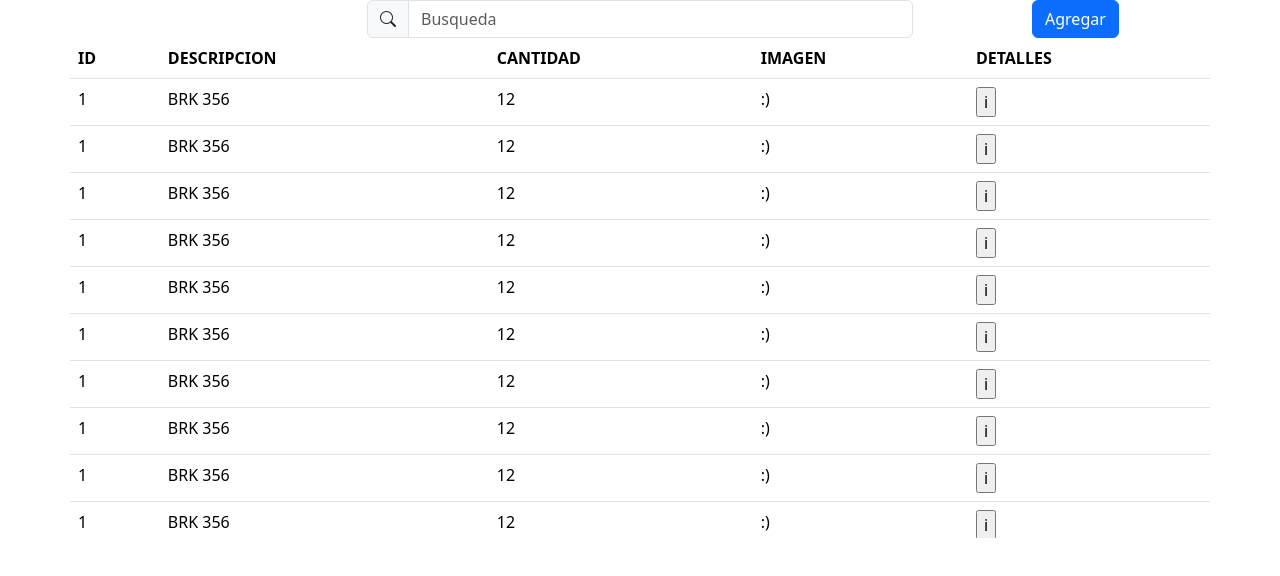
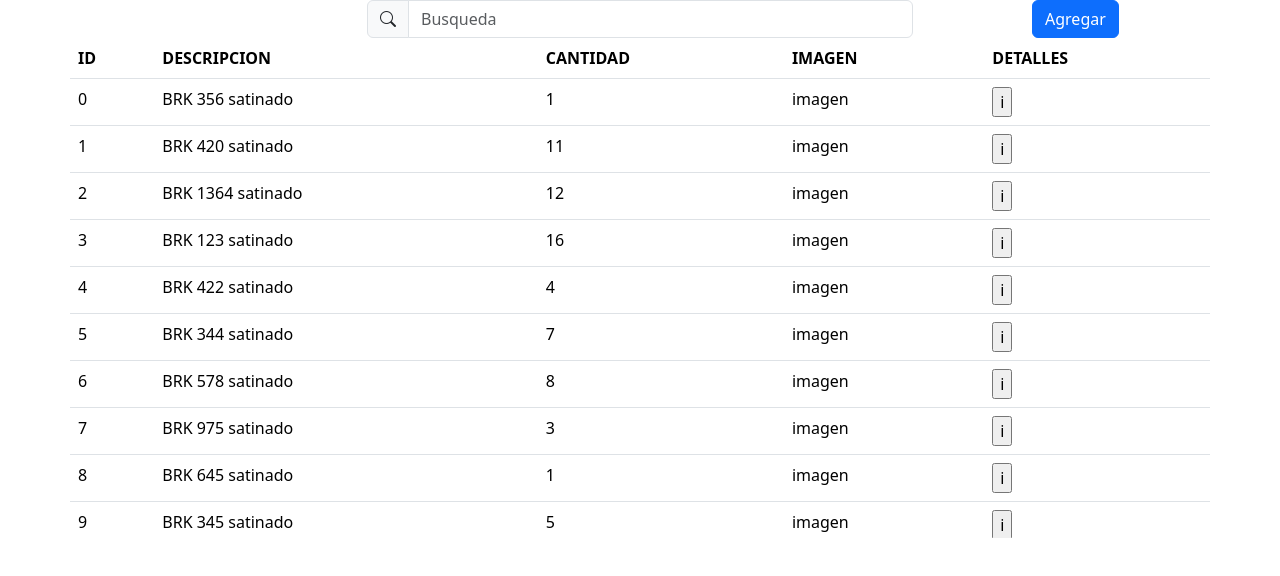
Before and after one commit to AaronBJ/DevOpsBYG, a Vue app in the folder ByGUI/: page / in a window 1280 px wide. Shown: the top 576 px of the page. Built offline with nearby package versions, Linux system fonts and the light colour scheme.

Commit message:
se agrego datos falsos para ver que el funcionamiento de la tabla sea optimo

```diff
--- a/ByGUI/index.html
+++ b/ByGUI/index.html
@@ -13,4 +13,9 @@
     <div id="app"></div>
     <script type="module" src="/src/main.ts"></script>
   </body>
+
+<script src="public/js/inventoryMockData.js"></script>
+
+<script src="public/js/mockData.js"></script>
+
 </html>
--- a/ByGUI/package.json
+++ b/ByGUI/package.json
@@ -15,6 +15,7 @@
     "lint": "eslint . --fix --cache"
   },
   "dependencies": {
+    "axios": "^1.13.2",
     "bootstrap-icons": "^1.13.1",
     "vue": "^3.5.26"
   },
--- /dev/null
+++ b/ByGUI/public/js/inventoryMockData.js
@@ -0,0 +1,28 @@
+class InventoryModel {
+  ID = 0
+  DESCRIPTION = ''
+  QUANTITY = 0
+  IMAGE = ''
+
+  constructor(ID, DESCRIPTION, QUANTITY, IMAGE) {
+    this.ID = ID;
+    this.DESCRIPTION = DESCRIPTION;
+    this.QUANTITY = QUANTITY;
+    this.IMAGE = IMAGE;
+  }
+
+
+
+}
+
+var inventoryMockDataRecords = [];
+inventoryMockDataRecords.push(new InventoryModel(0, "BRK 356 satinado", 1, "imagen"));
+inventoryMockDataRecords.push(new InventoryModel(1, "BRK 420 cromado", 4, "imagen"));
+inventoryMockDataRecords.push(new InventoryModel(2, "BRK 1364 negro", 9, "imagen"));
+inventoryMockDataRecords.push(new InventoryModel(3, "BRK 1290 cromado", 5, "imagen"));
+inventoryMockDataRecords.push(new InventoryModel(4, "BRK 670 negro", 7, "imagen"));
+inventoryMockDataRecords.push(new InventoryModel(5, "GLR 612 satinado", 3, "imagen"));
+inventoryMockDataRecords.push(new InventoryModel(6, "GLR 560 satinado", 1, "imagen"));
+inventoryMockDataRecords.push(new InventoryModel(7, "GLR 290 cromado", 10, "imagen"));
+inventoryMockDataRecords.push(new InventoryModel(8, "BRK 570 satinado", 12, "imagen"));
+inventoryMockDataRecords.push(new InventoryModel(9, "GLR 420 negro", 19, "imagen"));
--- /dev/null
+++ b/ByGUI/public/js/mockData.js
@@ -0,0 +1,4 @@
+var isTestingMode = true;
+if (isTestingMode) {
+  alert("Esta en modo de prueba: Datos falsos");
+}
--- a/ByGUI/src/Storage.vue
+++ b/ByGUI/src/Storage.vue
@@ -1,4 +1,37 @@
 <script setup lang="ts">
+  var inventoryData: InventoryModel [] = [];
+
+  var isTestingMode = true;
+
+  interface InventoryModel {
+    ID: number,
+    DESCRIPTION: string,
+    QUANTITY: number,
+    IMAGE: string,
+  }
+  if (isTestingMode) {
+    alert("Esta en modo de prueba: Datos falsos");
+
+    const inventoryMockDataRecords: InventoryModel[] = [];
+    inventoryMockDataRecords.push({ ID:0, DESCRIPTION: "BRK 356 satinado",QUANTITY: 1,IMAGE: "imagen"});
+    inventoryMockDataRecords.push({ ID:1, DESCRIPTION: "BRK 420 satinado",QUANTITY: 11,IMAGE: "imagen"});
+    inventoryMockDataRecords.push({ ID:2, DESCRIPTION: "BRK 1364 satinado",QUANTITY: 12,IMAGE: "imagen"});
+    inventoryMockDataRecords.push({ ID:3, DESCRIPTION: "BRK 123 satinado",QUANTITY: 16,IMAGE: "imagen"});
+    inventoryMockDataRecords.push({ ID:4, DESCRIPTION: "BRK 422 satinado",QUANTITY: 4,IMAGE: "imagen"});
+    inventoryMockDataRecords.push({ ID:5, DESCRIPTION: "BRK 344 satinado",QUANTITY: 7,IMAGE: "imagen"});
+    inventoryMockDataRecords.push({ ID:6, DESCRIPTION: "BRK 578 satinado",QUANTITY: 8,IMAGE: "imagen"});
+    inventoryMockDataRecords.push({ ID:7, DESCRIPTION: "BRK 975 satinado",QUANTITY: 3,IMAGE: "imagen"});
+    inventoryMockDataRecords.push({ ID:8, DESCRIPTION: "BRK 645 satinado",QUANTITY: 1,IMAGE: "imagen"});
+    inventoryMockDataRecords.push({ ID:9, DESCRIPTION: "BRK 345 satinado",QUANTITY: 5,IMAGE: "imagen"});
+    inventoryMockDataRecords.push({ ID:10, DESCRIPTION: "BRK 6654 satinado",QUANTITY: 9,IMAGE: "imagen"});
+    inventoryMockDataRecords.push({ ID:11, DESCRIPTION: "BRK 653 satinado",QUANTITY: 3,IMAGE: "imagen"});
+    inventoryMockDataRecords.push({ ID:12, DESCRIPTION: "BRK 436 satinado",QUANTITY: 2,IMAGE: "imagen"});
+    inventoryMockDataRecords.push({ ID:13, DESCRIPTION: "BRK 834 satinado",QUANTITY: 8,IMAGE: "imagen"});
+
+    inventoryData = inventoryMockDataRecords;
+  }
+
+
 </script>
 
 <template>
@@ -31,235 +64,16 @@
         </thead>
 
         <tbody>
-          <tr>
-            <td> 1 </td>
-            <td> BRK 356 </td>
-            <td> 12 </td>
-            <td> :) </td>
+          <tr v-for="item in inventoryData ">
+            <td> {{item.ID}} </td>
+            <td> {{item.DESCRIPTION}}</td>
+            <td> {{item.QUANTITY}} </td>
+            <td> {{item.IMAGE}} </td>
             <td>
               <input type="button" value="i" />
             </td>
           </tr>
 
-          <tr>
-            <td> 1 </td>
-            <td> BRK 356 </td>
-            <td> 12 </td>
-            <td> :) </td>
-            <td>
-              <input type="button" value="i" />
-            </td>
-          </tr>
-
-          <tr>
-            <td> 1 </td>
-            <td> BRK 356 </td>
-            <td> 12 </td>
-            <td> :) </td>
-            <td>
-              <input type="button" value="i" />
-            </td>
-          </tr>
-
-          <tr>
-            <td> 1 </td>
-            <td> BRK 356 </td>
-            <td> 12 </td>
-            <td> :) </td>
-            <td>
-              <input type="button" value="i" />
-            </td>
-          </tr>
-
-          <tr>
-            <td> 1 </td>
-            <td> BRK 356 </td>
-            <td> 12 </td>
-            <td> :) </td>
-            <td>
-              <input type="button" value="i" />
-            </td>
-          </tr>
-
-          <tr>
-            <td> 1 </td>
-            <td> BRK 356 </td>
-            <td> 12 </td>
-            <td> :) </td>
-            <td>
-              <input type="button" value="i" />
-            </td>
-          </tr>
-
-          <tr>
-            <td> 1 </td>
-            <td> BRK 356 </td>
-            <td> 12 </td>
-            <td> :) </td>
-            <td>
-              <input type="button" value="i" />
-            </td>
-          </tr>
-
-          <tr>
-            <td> 1 </td>
-            <td> BRK 356 </td>
-            <td> 12 </td>
-            <td> :) </td>
-            <td>
-              <input type="button" value="i" />
-            </td>
-          </tr>
-
-          <tr>
-            <td> 1 </td>
-            <td> BRK 356 </td>
-            <td> 12 </td>
-            <td> :) </td>
-            <td>
-              <input type="button" value="i" />
-            </td>
-          </tr>
-
-          <tr>
-            <td> 1 </td>
-            <td> BRK 356 </td>
-            <td> 12 </td>
-            <td> :) </td>
-            <td>
-              <input type="button" value="i" />
-            </td>
-          </tr>
-
-          <tr>
-            <td> 1 </td>
-            <td> BRK 356 </td>
-            <td> 12 </td>
-            <td> :) </td>
-            <td>
-              <input type="button" value="i" />
-            </td>
-          </tr>
-
-          <tr>
-            <td> 1 </td>
-            <td> BRK 356 </td>
-            <td> 12 </td>
-            <td> :) </td>
-            <td>
-              <input type="button" value="i" />
-            </td>
-          </tr>
-
-          <tr>
-            <td> 1 </td>
-            <td> BRK 356 </td>
-            <td> 12 </td>
-            <td> :) </td>
-            <td>
-              <input type="button" value="i" />
-            </td>
-          </tr>
-
-          <tr>
-            <td> 1 </td>
-            <td> BRK 356 </td>
-            <td> 12 </td>
-            <td> :) </td>
-            <td>
-              <input type="button" value="i" />
-            </td>
-          </tr>
-
-          <tr>
-            <td> 1 </td>
-            <td> BRK 356 </td>
-            <td> 12 </td>
-            <td> :) </td>
-            <td>
-              <input type="button" value="i" />
-            </td>
-          </tr>
-
-          <tr>
-            <td> 1 </td>
-            <td> BRK 356 </td>
-            <td> 12 </td>
-            <td> :) </td>
-            <td>
-              <input type="button" value="i" />
-            </td>
-          </tr>
-
-          <tr>
-            <td> 1 </td>
-            <td> BRK 356 </td>
-            <td> 12 </td>
-            <td> :) </td>
-            <td>
-              <input type="button" value="i" />
-            </td>
-          </tr>
-
-          <tr>
-            <td> 1 </td>
-            <td> BRK 356 </td>
-            <td> 12 </td>
-            <td> :) </td>
-            <td>
-              <input type="button" value="i" />
-            </td>
-          </tr>
-
-          <tr>
-            <td> 1 </td>
-            <td> BRK 356 </td>
-            <td> 12 </td>
-            <td> :) </td>
-            <td>
-              <input type="button" value="i" />
-            </td>
-          </tr>
-
-          <tr>
-            <td> 1 </td>
-            <td> BRK 356 </td>
-            <td> 12 </td>
-            <td> :) </td>
-            <td>
-              <input type="button" value="i" />
-            </td>
-          </tr>
-
-          <tr>
-            <td> 1 </td>
-            <td> BRK 356 </td>
-            <td> 12 </td>
-            <td> :) </td>
-            <td>
-              <input type="button" value="i" />
-            </td>
-          </tr>
-
-          <tr>
-            <td> 1 </td>
-            <td> BRK 356 </td>
-            <td> 12 </td>
-            <td> :) </td>
-            <td>
-              <input type="button" value="i" />
-            </td>
-          </tr>
-
-          <tr>
-            <td> 1 </td>
-            <td> BRK 356 </td>
-            <td> 12 </td>
-            <td> :) </td>
-            <td>
-              <input type="button" value="i" />
-            </td>
-          </tr>
         </tbody>
 
       </table>
```
Also changed, not shown: 2 other files (tests, documents, lock files or other folders).
